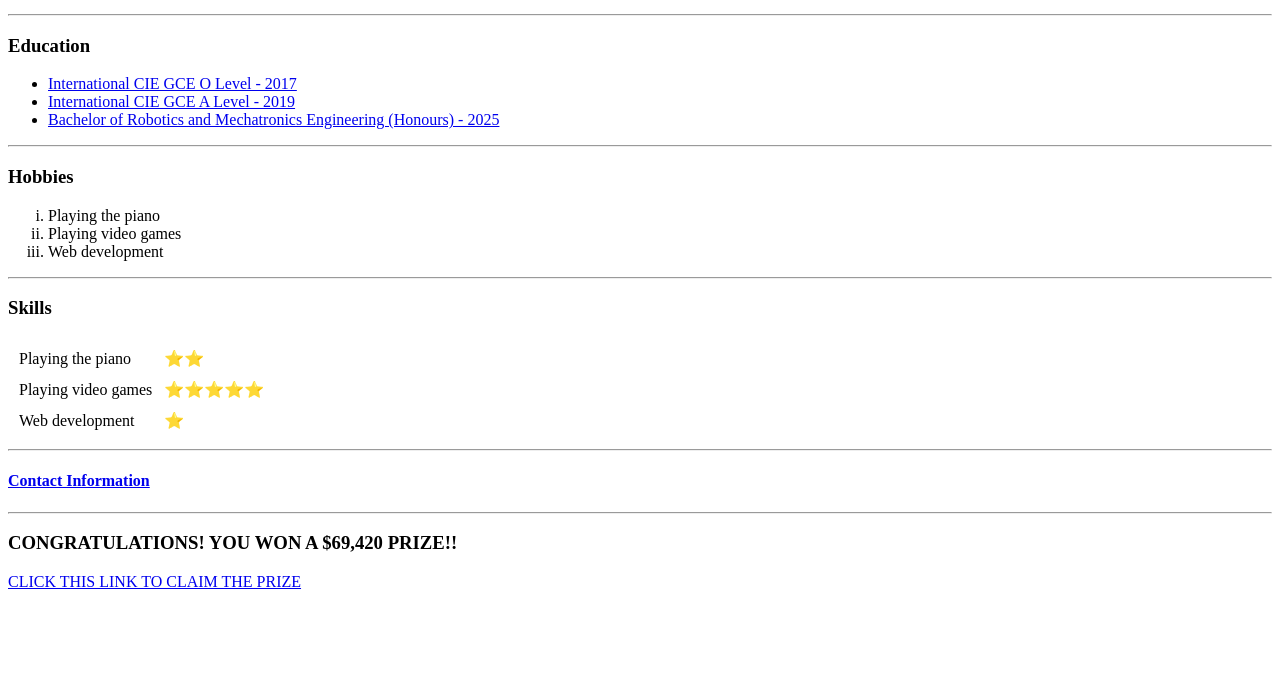
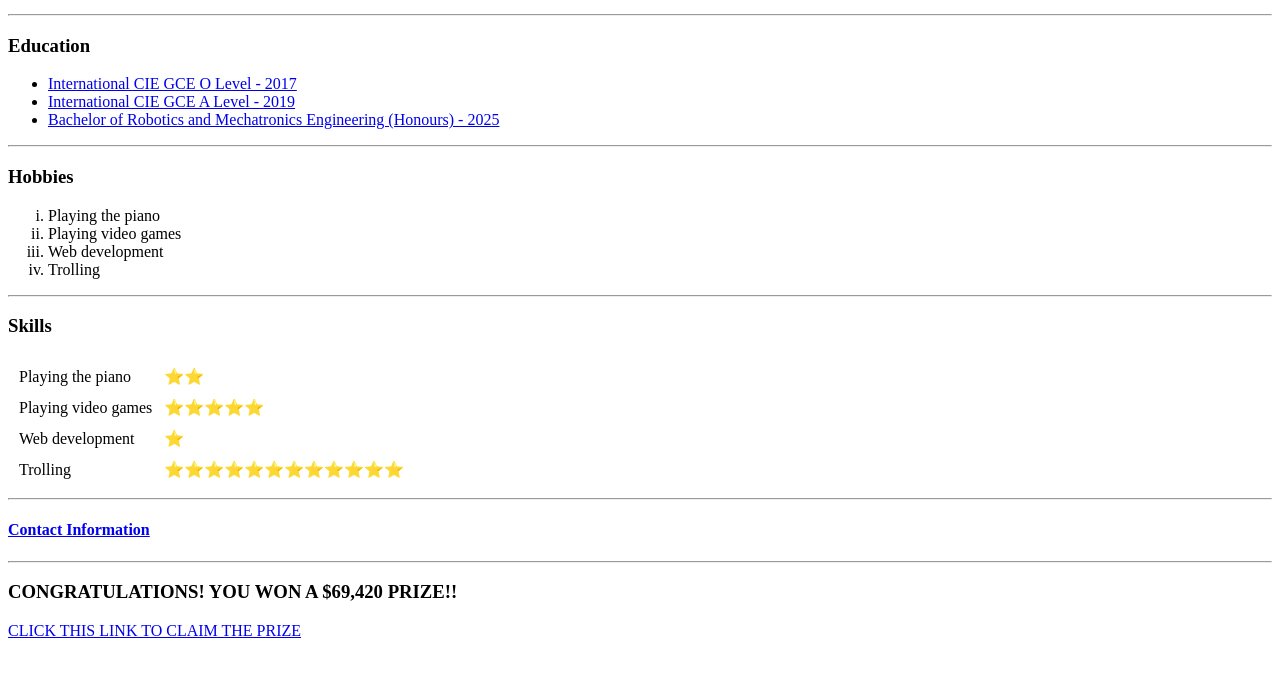
Before and after one commit to LouisTnay/cv, a plain HTML site: page index.html in a window 1280 px wide. Shown: the part 100-774 px from the top of the page. Drawn offline with Linux system fonts and the light colour scheme.

Commit message:
Update index.html

```diff
--- a/index.html
+++ b/index.html
@@ -24,6 +24,7 @@
     <li>Playing the piano</li>
     <li>Playing video games</li>
     <li>Web development</li>
+    <li>Trolling</li>
   </ol>
   <hr>
 
@@ -41,6 +42,10 @@
         <td>Web development</td>
         <td>⭐</td>
       </tr>
+      <tr>
+        <td>Trolling</td>
+        <td>⭐⭐⭐⭐⭐⭐⭐⭐⭐⭐⭐⭐</td>
+      </tr>
   </table>
   <hr>
 
```
